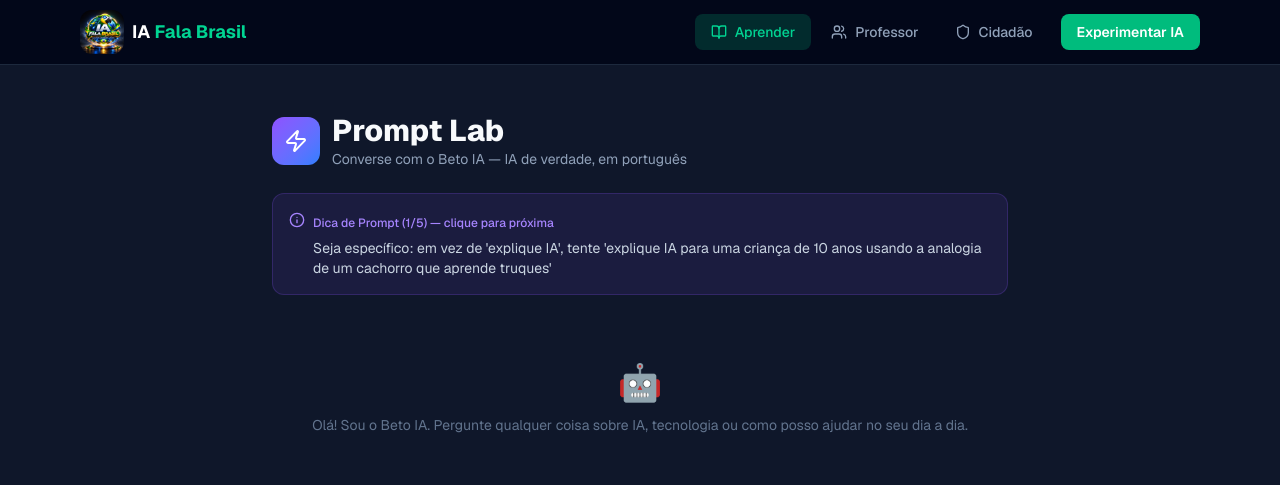
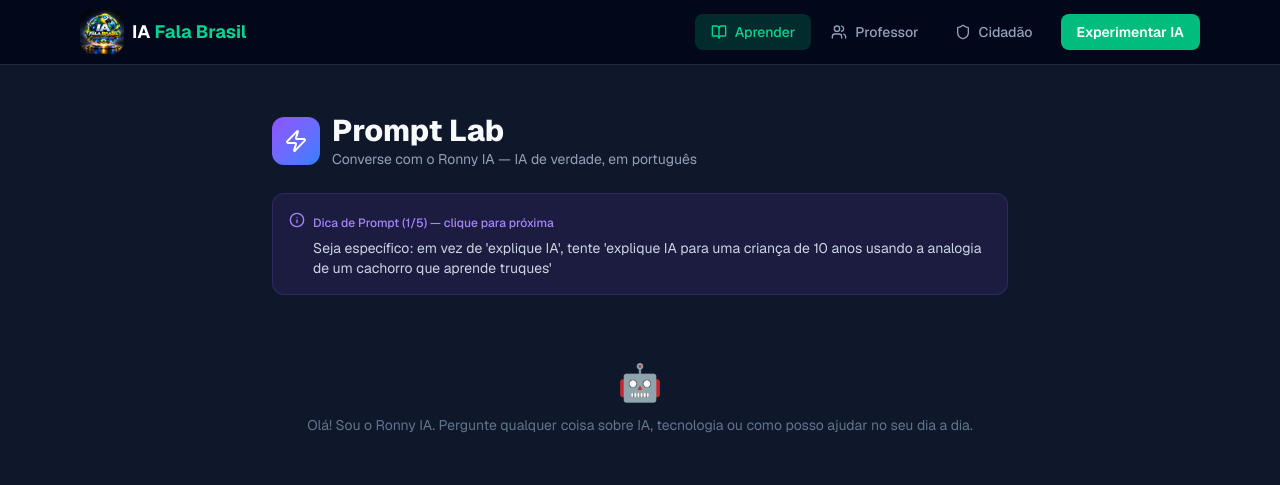
Before and after one commit to brasil-digital/ia-fala-brasil, a Next.js app: page /aprender/prompt-lab in a window 1280 px wide. Shown: the top 485 px of the page. Built offline with nearby package versions, Linux system fonts and the light colour scheme.

Commit message:
feat: renomear assistente de Beto IA para Ronny IA

```diff
--- a/app/api/ia/route.ts
+++ b/app/api/ia/route.ts
@@ -27,7 +27,7 @@ Texto para analisar:
 ${conteudo}
 """`,
 
-      "prompt-lab": `Você é um assistente de IA educacional chamado "Beto IA", criado para ensinar brasileiros sobre Inteligência Artificial de forma prática e acessível. Responda sempre em português brasileiro, de forma clara e amigável.
+      "prompt-lab": `Você é um assistente de IA educacional chamado "Ronny IA", criado para ensinar brasileiros sobre Inteligência Artificial de forma prática e acessível. Responda sempre em português brasileiro, de forma clara e amigável.
 
 Mensagem do usuário: ${conteudo}`,
 
--- a/app/aprender/prompt-lab/page.tsx
+++ b/app/aprender/prompt-lab/page.tsx
@@ -78,7 +78,7 @@ export default function PromptLabPage() {
         </div>
         <div>
           <h1 className="text-3xl font-extrabold">Prompt Lab</h1>
-          <p className="text-slate-400 text-sm">Converse com o Beto IA — IA de verdade, em português</p>
+          <p className="text-slate-400 text-sm">Converse com o Ronny IA — IA de verdade, em português</p>
         </div>
       </div>
 
@@ -101,7 +101,7 @@ export default function PromptLabPage() {
         {mensagens.length === 0 && (
           <div className="flex flex-col items-center justify-center h-40 text-center text-slate-500">
             <div className="text-4xl mb-3">🤖</div>
-            <p className="text-sm">Olá! Sou o Beto IA. Pergunte qualquer coisa sobre IA, tecnologia ou como posso ajudar no seu dia a dia.</p>
+            <p className="text-sm">Olá! Sou o Ronny IA. Pergunte qualquer coisa sobre IA, tecnologia ou como posso ajudar no seu dia a dia.</p>
           </div>
         )}
         {mensagens.map((msg, i) => (
@@ -122,7 +122,7 @@ export default function PromptLabPage() {
         {carregando && (
           <div className="flex justify-start">
             <div className="bg-slate-800 rounded-2xl rounded-bl-sm px-4 py-3 flex items-center gap-2 text-slate-400 text-sm">
-              <Loader2 className="w-4 h-4 animate-spin" /> Beto está pensando...
+              <Loader2 className="w-4 h-4 animate-spin" /> Ronny está pensando...
             </div>
           </div>
         )}
```
